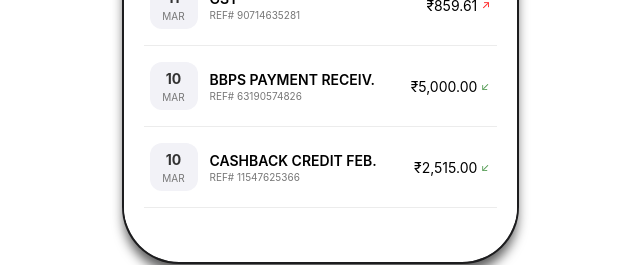
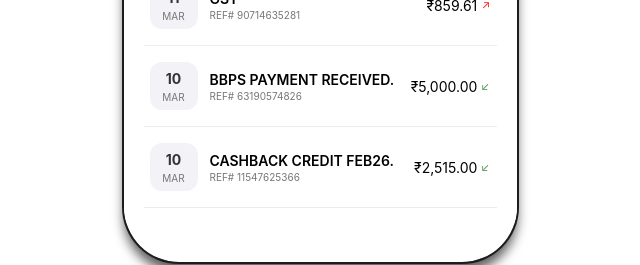
Before and after one commit to aliyakaif11/kaiffUi, a React (Vite) app: page / in a window 1280 px wide. Shown: the part 640-905 px from the top of the page, without its empty margins (320-960 px from the left). Built offline with nearby package versions, Linux system fonts and the light colour scheme.

Commit message:
Update CreditCardScreen.jsx

```diff
--- a/src/components/CreditCardScreen.jsx
+++ b/src/components/CreditCardScreen.jsx
@@ -121,7 +121,7 @@ const CreditCardScreen = () => {
                 <span className="month">MAR</span>
               </div>
               <div>
-                <div className="tx-title">BBPS PAYMENT RECEIV.</div>
+                <div className="tx-title">BBPS PAYMENT RECEIVED.</div>
                 <div className="tx-ref">REF# 63190574826</div>
               </div>
             </div>
@@ -138,7 +138,7 @@ const CreditCardScreen = () => {
                 <span className="month">MAR</span>
               </div>
               <div>
-                <div className="tx-title">CASHBACK CREDIT FEB.</div>
+                <div className="tx-title">CASHBACK CREDIT FEB26.</div>
                 <div className="tx-ref">REF# 11547625366</div>
               </div>
             </div>
```
